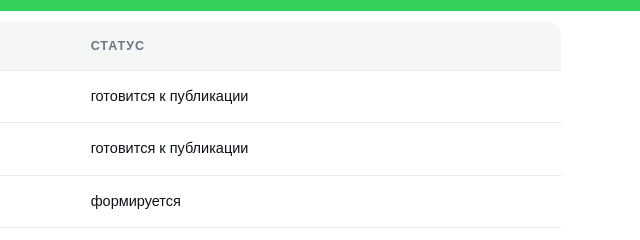
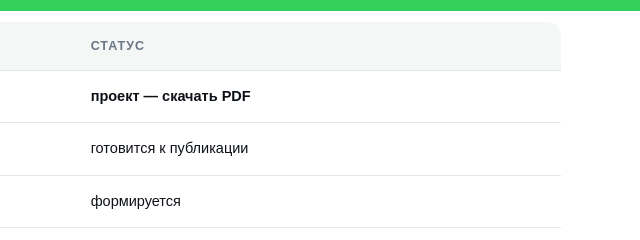
Before and after one commit to Dron939-sketch/Profi, a plain HTML site: page documents.html in a window 1280 px wide. Shown: the part 397-637 px from the top of the page, 640-1280 px from the left. Drawn offline with Linux system fonts and the light colour scheme.

Commit message:
Положение о чемпионате (проект), организатор АНО «ИРП»

```diff
--- a/documents.html
+++ b/documents.html
@@ -34,7 +34,7 @@
     <div class="wrap">
       <table>
         <tr><th>Документ</th><th>Статус</th></tr>
-        <tr><td>Положение о чемпионате</td><td>готовится к публикации</td></tr>
+        <tr><td>Положение о чемпионате</td><td><a href="docs/polozhenie.pdf"><b>проект — скачать PDF</b></a></td></tr>
         <tr><td>Критерии оценки по номинациям</td><td>готовится к публикации</td></tr>
         <tr><td>Состав жюри</td><td>формируется</td></tr>
         <tr><td>Форма заявки участника</td><td>готовится к публикации</td></tr>
```
Also changed, not shown: index.html (+1 -1 lines), 1 other file.
